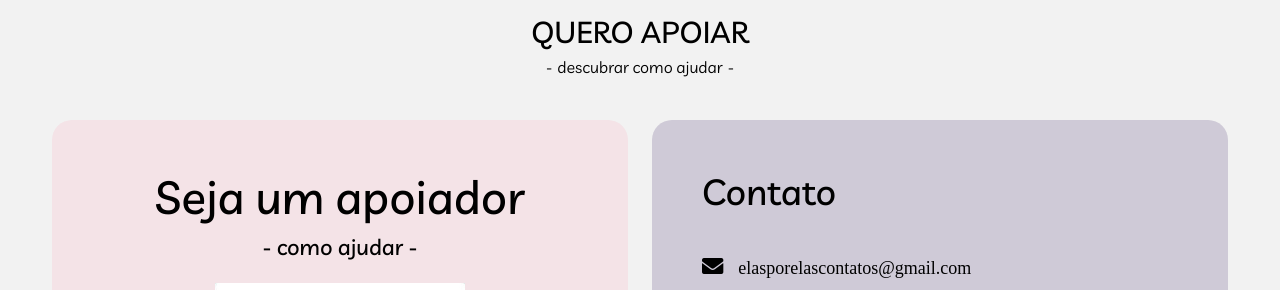
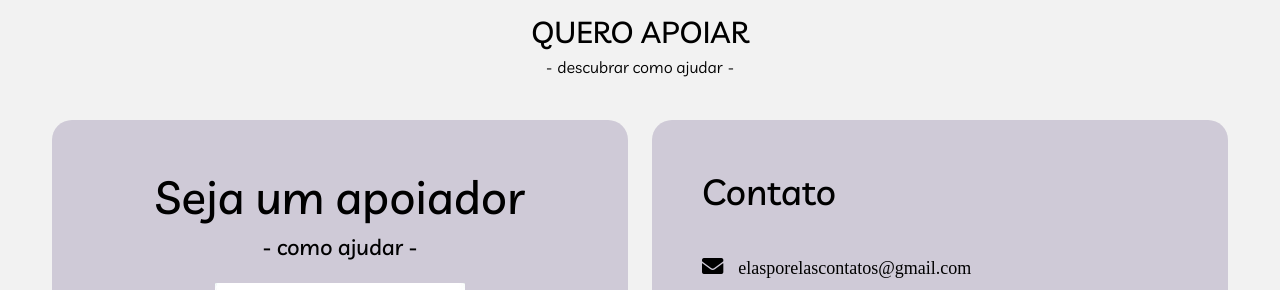
Before and after one commit to ElasPorElas/elasporelas, a plain HTML site: page index.html in a window 1280 px wide. Shown: the part 2547-2837 px from the top of the page. Drawn offline with nearby package versions, Linux system fonts and the light colour scheme.

Commit message:
updated index

```diff
--- a/index.html
+++ b/index.html
@@ -206,7 +206,7 @@
 
             <div class="row">
                 <div class="col-sm-6">
-                    <div class="apoie col-sm-12" style="background: #F4E3E7;height: 625px; border-radius: 20px">
+                    <div class="apoie col-sm-12">
                         <div class="apoieText">
                             <h1>Seja um apoiador</h1>
                             <h3>- como ajudar -</h3>
```
